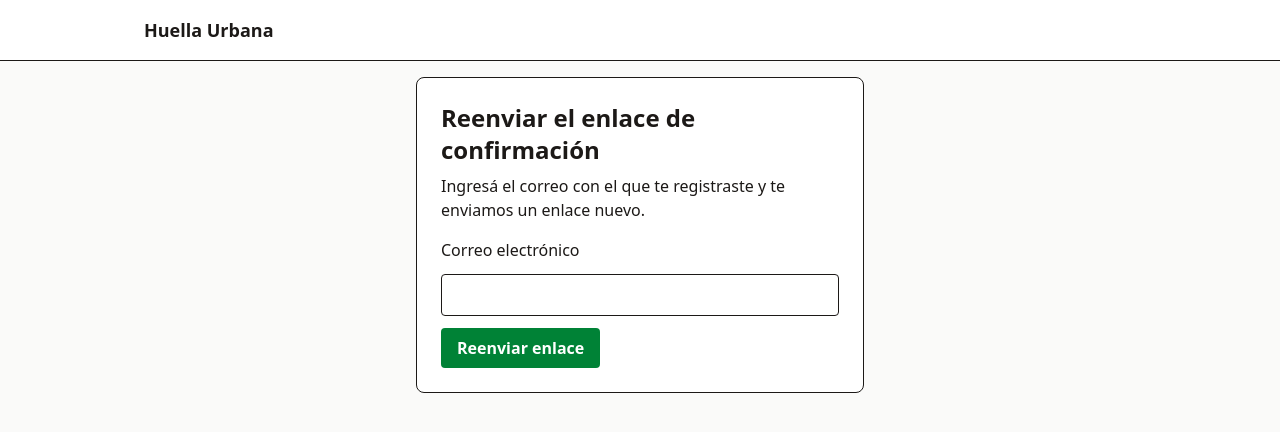
After one commit to cbeltran90/Huella-Urbana, a Django app: page /cuentas/reenviar/ in a window 1280 px wide. The commit adds this page. Shown: the top 432 px of the page. Run offline with Django 5.2, Linux system fonts and the light colour scheme; style sheets or scripts are compiled from the project's sources.

Commit message:
feat: reenviar el enlace de confirmación

```diff
--- a/apps/cuentas/forms.py
+++ b/apps/cuentas/forms.py
@@ -19,7 +19,7 @@ MENSAJE_CORREO_SUSPENDIDO = "Correo con suspensión permanente"
 
 
 class RegistroForm(forms.Form):
-    """Registro de un visitante (CU-01). Crea la cuenta como pendiente."""
+    """Registro de un visitante. Crea la cuenta como pendiente."""
 
     nombre_usuario = forms.CharField(
         label="Nombre de usuario",
@@ -86,3 +86,10 @@ class RegistroForm(forms.Form):
             datos["password1"],
             acepto_condiciones_at=timezone.now(),
         )
+
+
+class ReenviarConfirmacionForm(forms.Form):
+    email = forms.EmailField(label="Correo electrónico")
+
+    def clean_email(self):
+        return normalizar_email(self.cleaned_data["email"])
--- a/apps/cuentas/servicios.py
+++ b/apps/cuentas/servicios.py
@@ -3,16 +3,18 @@
 import logging
 
 from django.core import signing
+from django.core.cache import caches
 from django.core.mail import send_mail
 from django.template.loader import render_to_string
 from django.urls import reverse
 
-from .models import Usuario
+from .models import EstadoCuenta, Usuario, normalizar_email
 
 logger = logging.getLogger(__name__)
 
 SAL_CONFIRMACION = "cuentas.confirmar-correo"
 DIAS_VIGENCIA_ENLACE = 1
+ESPERA_REENVIO_SEGUNDOS = 5 * 60
 
 
 def correo_con_suspension_permanente(email):
@@ -59,3 +61,20 @@ def enviar_correo_confirmacion(usuario, request):
         logger.exception("No se pudo enviar el correo de confirmación (usuario %s)", usuario.pk)
         return False
     return True
+
+
+def reenviar_confirmacion(email, request):
+    """Reenvía el enlace a una cuenta pendiente (CU-01 5C).
+
+    No devuelve nada a propósito: la vista responde igual exista o no la cuenta.
+    """
+    usuario = Usuario.objects.filter(
+        email=normalizar_email(email), estado_cuenta=EstadoCuenta.PENDIENTE
+    ).first()
+    if usuario is None:
+        return
+    if not caches["reenvios"].add(
+        f"reenvio-confirmacion:{usuario.pk}", True, ESPERA_REENVIO_SEGUNDOS
+    ):
+        return
+    enviar_correo_confirmacion(usuario, request)
--- a/apps/cuentas/urls.py
+++ b/apps/cuentas/urls.py
@@ -8,4 +8,6 @@ urlpatterns = [
     path("registro/", views.registro, name="registro"),
     path("registro/listo/", views.registro_listo, name="registro_listo"),
     path("confirmar/<str:token>/", views.confirmar, name="confirmar"),
+    path("reenviar/", views.reenviar_confirmacion, name="reenviar"),
+    path("reenviar/listo/", views.reenvio_listo, name="reenvio_listo"),
 ]
--- a/apps/cuentas/views.py
+++ b/apps/cuentas/views.py
@@ -2,7 +2,7 @@ from django.db import IntegrityError, transaction
 from django.shortcuts import redirect, render
 
 from . import servicios
-from .forms import RegistroForm
+from .forms import ReenviarConfirmacionForm, RegistroForm
 from .models import EstadoCuenta
 
 MENSAJE_ERROR_GENERAL = "Error al crear cuenta. Revisar nombre de usuario y correo."
@@ -40,3 +40,18 @@ def confirmar(request, token):
         usuario.estado_cuenta = EstadoCuenta.ACTIVA
         usuario.save(update_fields=["estado_cuenta"])
     return render(request, "cuentas/confirmar_listo.html")
+
+
+def reenviar_confirmacion(request):
+    if request.method == "POST":
+        form = ReenviarConfirmacionForm(request.POST)
+        if form.is_valid():
+            servicios.reenviar_confirmacion(form.cleaned_data["email"], request)
+            return redirect("cuentas:reenvio_listo")
+    else:
+        form = ReenviarConfirmacionForm()
+    return render(request, "cuentas/reenviar.html", {"form": form})
+
+
+def reenvio_listo(request):
+    return render(request, "cuentas/reenvio_listo.html")
--- a/templates/cuentas/confirmar_fallida.html
+++ b/templates/cuentas/confirmar_fallida.html
@@ -4,5 +4,8 @@
   <section class="mx-auto max-w-md rounded-lg border bg-white p-6">
     <h1 class="text-2xl font-bold">El enlace no es válido</h1>
     <p class="mt-2">El enlace está dañado o ya venció.</p>
+    <p class="mt-4 text-sm">
+      <a href="{% url 'cuentas:reenviar' %}" class="underline">Pedir un enlace nuevo</a>
+    </p>
   </section>
 {% endblock %}
--- /dev/null
+++ b/templates/cuentas/reenviar.html
@@ -0,0 +1,21 @@
+{% extends "base.html" %}
+{% block titulo %}Reenviar enlace · Huella Urbana{% endblock %}
+{% block contenido %}
+  <section class="mx-auto max-w-md rounded-lg border bg-white p-6">
+    <h1 class="text-2xl font-bold">Reenviar el enlace de confirmación</h1>
+    <p class="mt-2">Ingresá el correo con el que te registraste y te enviamos un enlace nuevo.</p>
+    <form method="post" class="mt-4 space-y-3">
+      {% csrf_token %}
+      <label for="{{ form.email.id_for_label }}" class="block font-medium">Correo electrónico</label>
+      <input type="email"
+             name="{{ form.email.html_name }}"
+             id="{{ form.email.id_for_label }}"
+             value="{{ form.email.value|default_if_none:'' }}"
+             required
+             class="w-full rounded border px-3 py-2">
+      {% for error in form.email.errors %}<p class="text-sm text-red-700">{{ error }}</p>{% endfor %}
+      <button type="submit"
+              class="rounded bg-green-700 px-4 py-2 font-semibold text-white">Reenviar enlace</button>
+    </form>
+  </section>
+{% endblock %}
--- a/templates/cuentas/registro_listo.html
+++ b/templates/cuentas/registro_listo.html
@@ -4,5 +4,8 @@
   <section class="mx-auto max-w-md rounded-lg border bg-white p-6">
     <h1 class="text-2xl font-bold">¡Cuenta creada!</h1>
     <p class="mt-2">Te enviamos un correo con un enlace para confirmar tu cuenta. Abrilo para activarla.</p>
+    <p class="mt-4 text-sm">
+      ¿No te llegó? <a href="{% url 'cuentas:reenviar' %}" class="underline">Reenviar el enlace</a>
+    </p>
   </section>
 {% endblock %}
```
Also changed, not shown: apps/cuentas/tests/test_reenvio.py (added, +97 -0 lines), config/settings/base.py (+9 -2 lines), templates/cuentas/reenvio_listo.html (added, +8 -0 lines).
